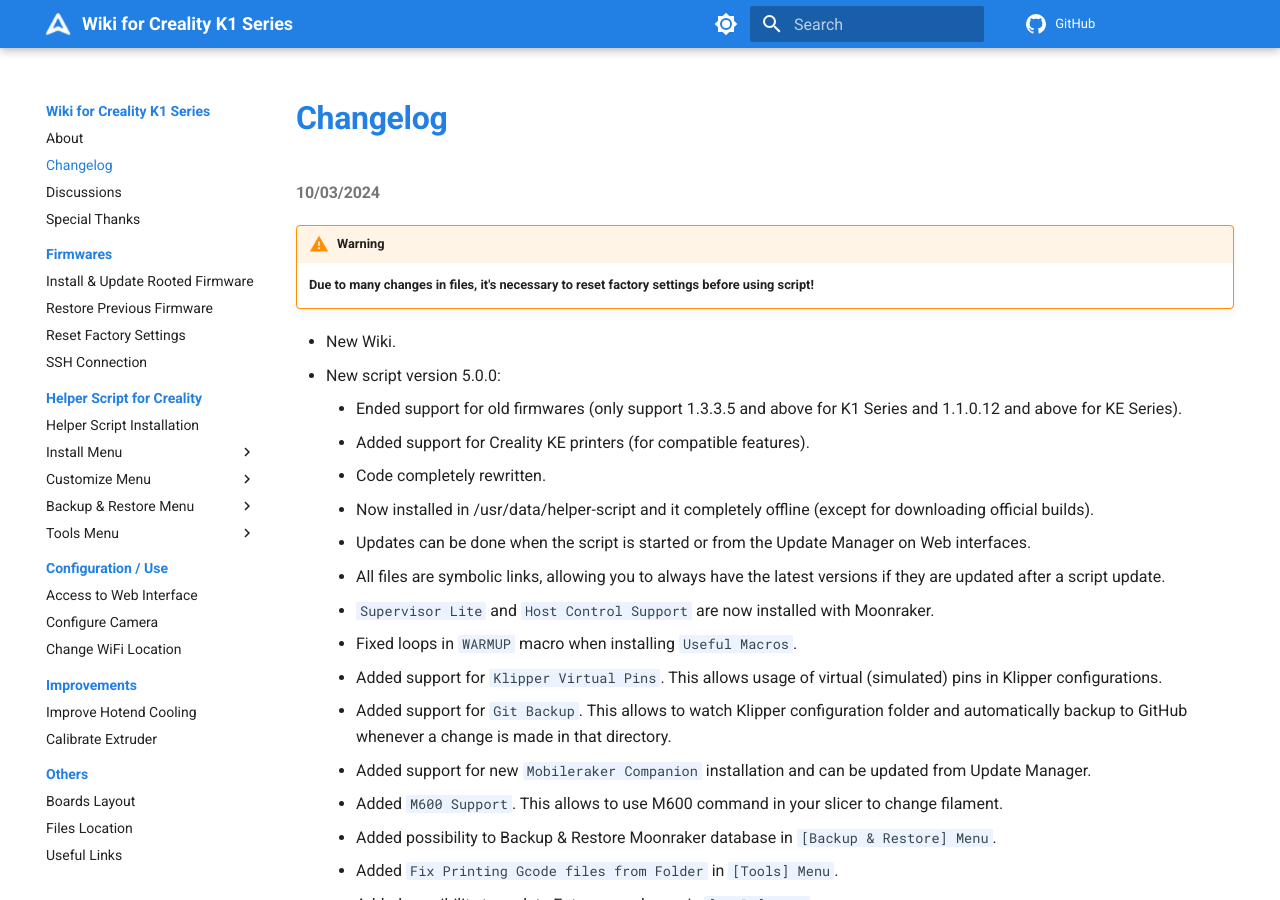
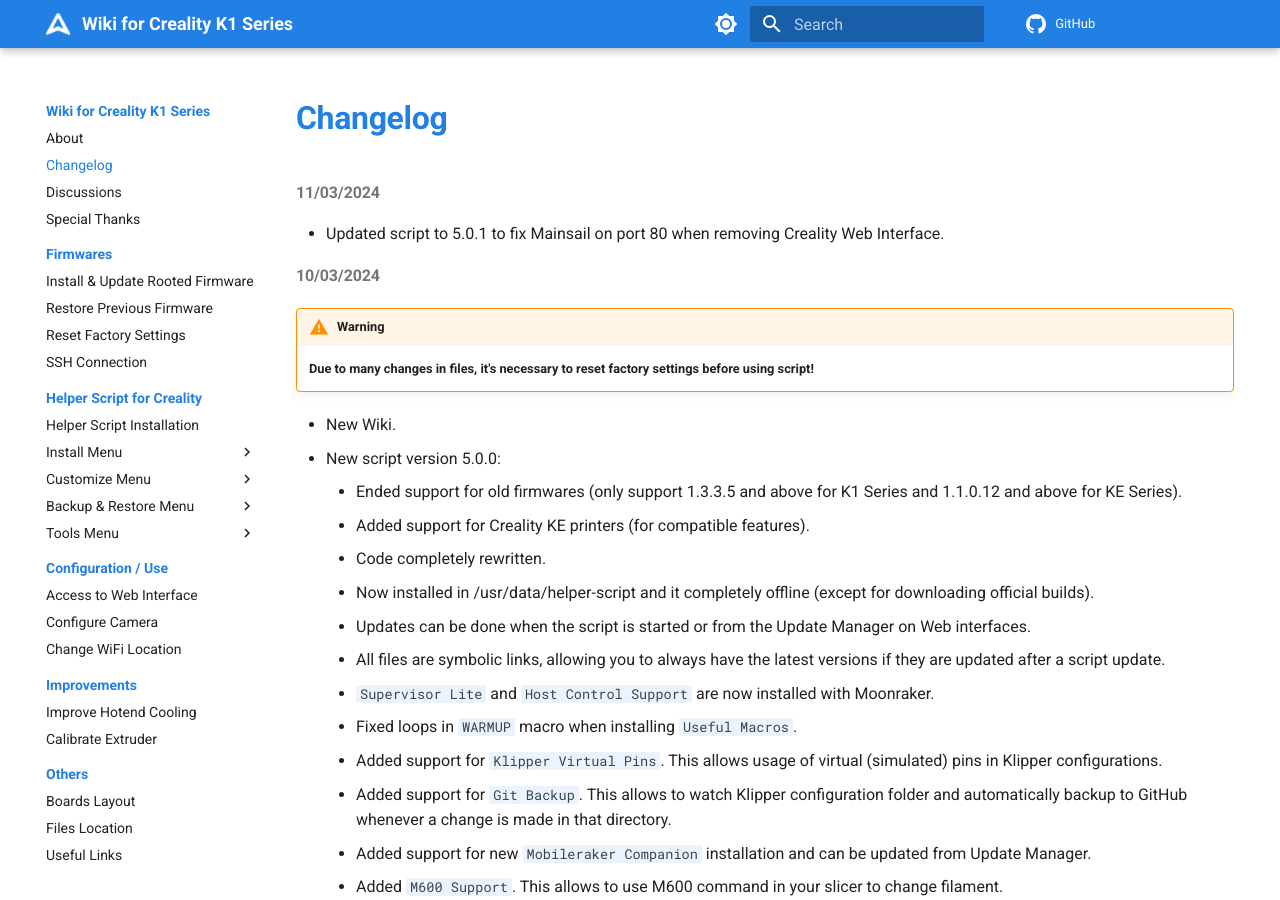
Before and after one commit to Guilouz/Creality-Helper-Script-Wiki, an MkDocs documentation site: the page built from docs/changelog.md, in a window 1280 px wide and 900 px high. Built offline with MkDocs 1.6.1 and Material for MkDocs 9.7.7, drawn with Linux system fonts in a browser that asks for light colours; comment, search, counter and statistics services are not loaded.

Commit message:
Update changelog.md

```diff
--- a/docs/changelog.md
+++ b/docs/changelog.md
@@ -2,6 +2,10 @@
 hide:
   - toc
 ---
+#### 11/03/2024
+
+  - Updated script to 5.0.1 to fix Mainsail on port 80 when removing Creality Web Interface.
+
 #### 10/03/2024
 
 !!! Warning
```
